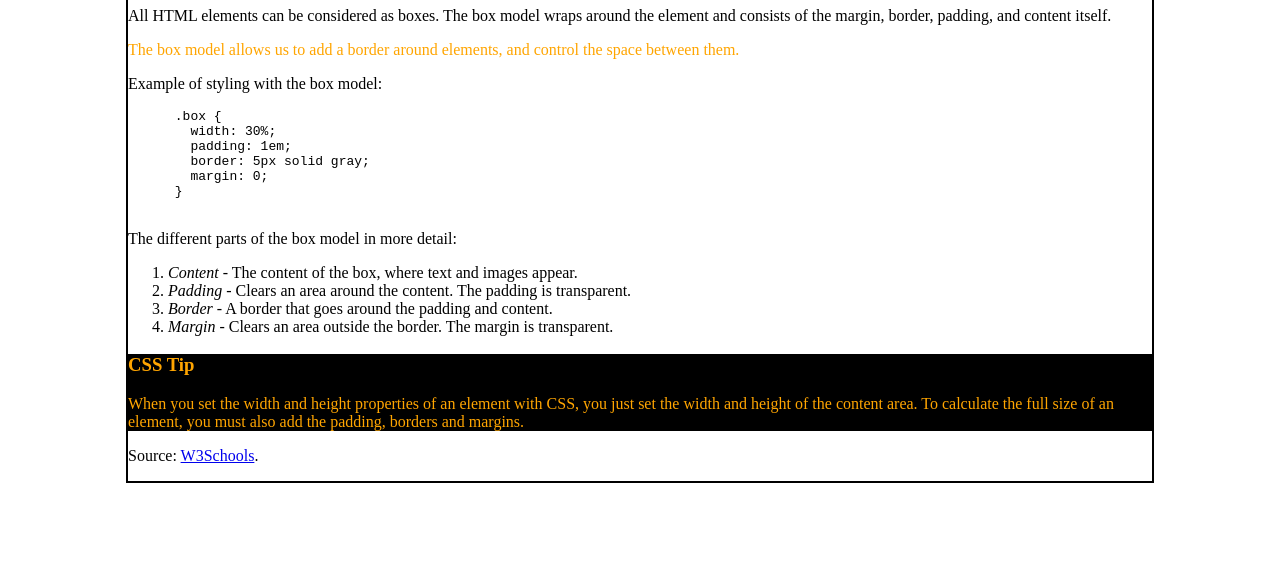
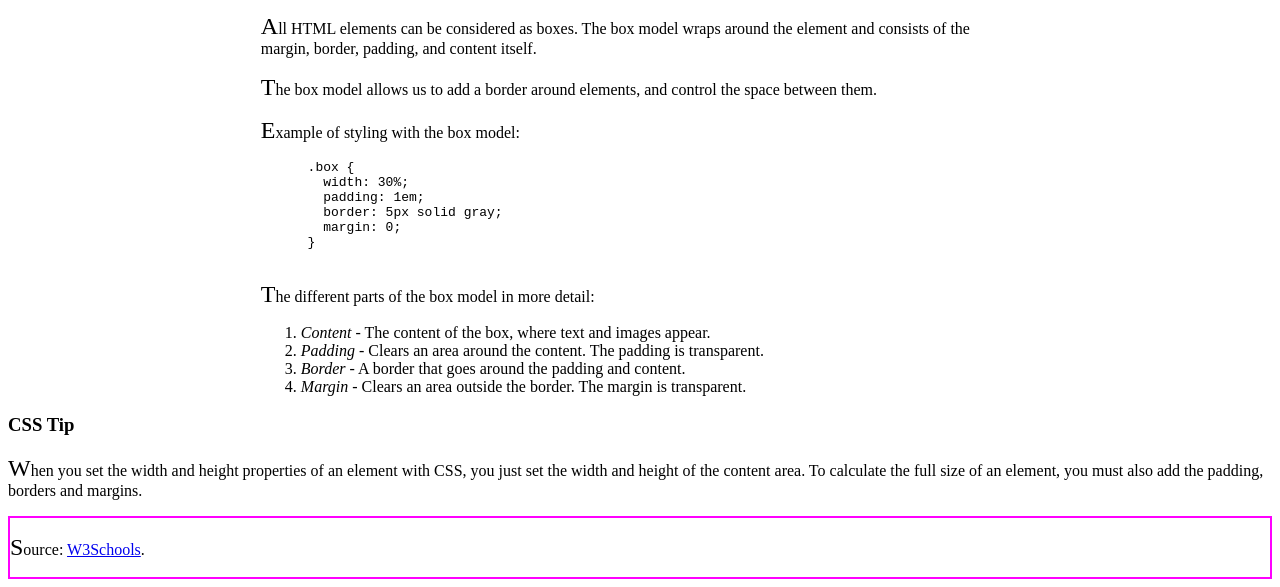
Before and after one commit to chriswmills/box-model-demo, a plain HTML site: page index.html in a window 1280 px wide. Shown: the part 838-1425 px from the top of the page. Before the commit the page ends 1321 px from the top, so only its background shows below. Drawn offline with Linux system fonts and the light colour scheme.

Commit message:
CSS styling

```diff
--- a/index.html
+++ b/index.html
@@ -18,7 +18,7 @@
     </nav>
   </header>
 
-  <article>
+  <article id="smallo">
     <h2>How The Box Model Works</h2>
 
      <figure>
--- a/styles/style.css
+++ b/styles/style.css
@@ -1,17 +1,17 @@
-.highlight {
-  color: orange;
+h1:hover{color:red;}
+a:visited{text-decoration: none;}
+header {
+  text-align: center;
+  width: 75%;
+  margin: auto;
 }
-/* no spaces means this applies to aside tags that have a class of highlight! */
-aside.highlight {
-  background-color: black;
+article {
+  width: 60%;
+  margin:auto;
 }
-
-#homepage {
-  width: 80%;
-  margin: auto;
-  border: 2px solid black;
+p::first-letter {
+ font-size: 1.5em;
 }
-a:hover {
-  color:red;
-  font-size:2em;
+footer {
+  border: 2px solid magenta;
 }
```
